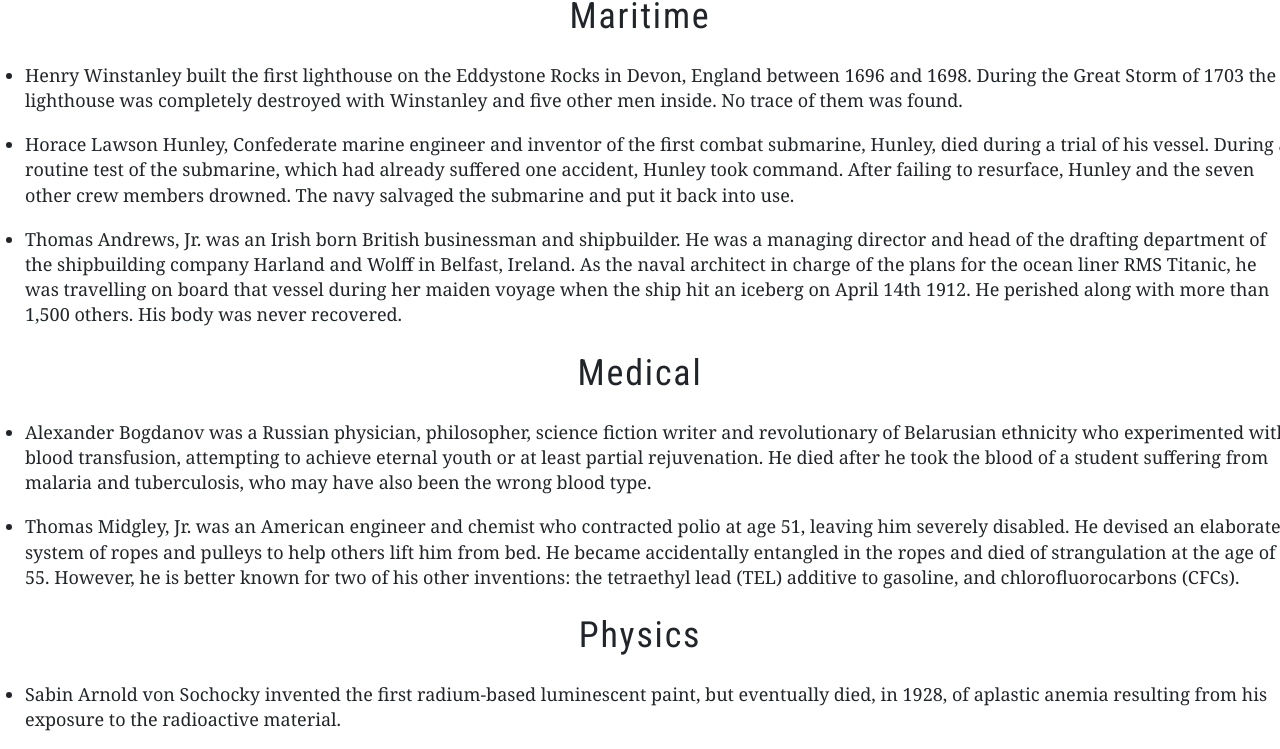
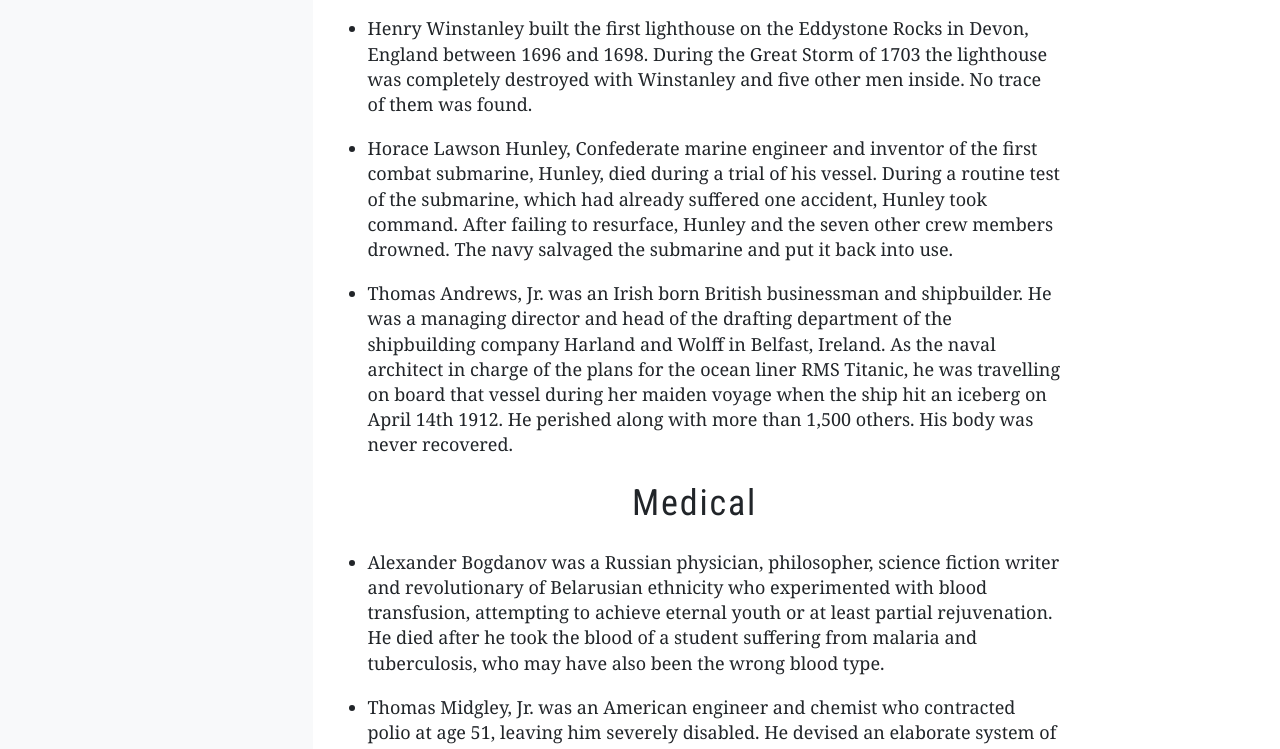
Before and after one commit to ColbyDomingos/COMP001B.AssignmentW6.1, a plain HTML site: page index.html in a window 1280 px wide. Shown: the part 722-1471 px from the top of the page. Drawn offline with nearby package versions, Linux system fonts and the light colour scheme.

Commit message:
changed main to 1/2

```diff
--- a/index.html
+++ b/index.html
@@ -30,7 +30,7 @@
 					<li><a href="#myths">Popular Myths and Related Stories</a></li>
 				</ul>
 			</nav>
-			<main>
+			<main class="col-md-7">
 				<section id="intro">
 					<h2>What is this list?</h2>
 					<p>This is a list of inventors whose deaths were in some manner caused by or related to a product,
```
